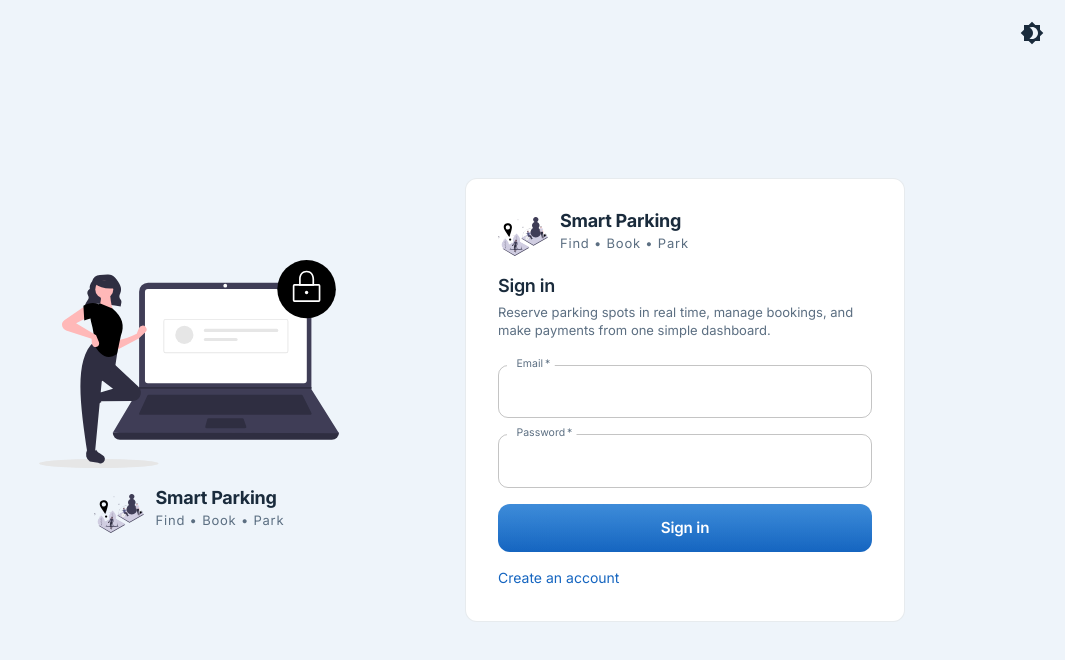
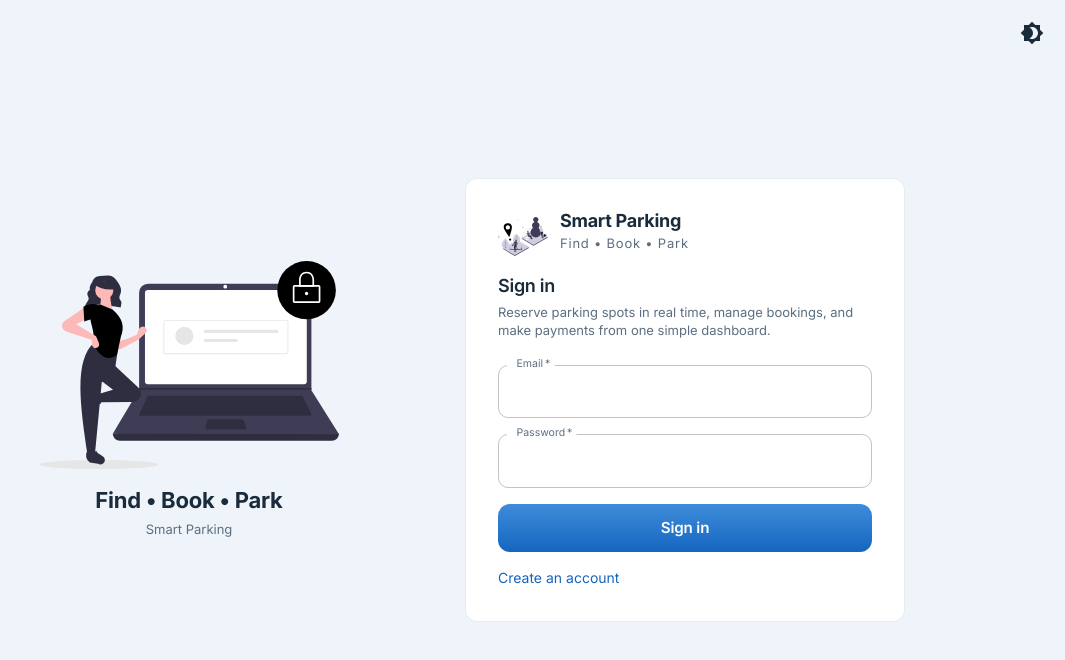
Before and after one commit to imkpk/smart-parking-system, a React (Vite) app in the folder frontend/: page /login in a window 1280 px wide. Shown: the top 660 px of the page, without its empty margins (215-1280 px from the left). Built offline with nearby package versions, Linux system fonts and the light colour scheme; no server answers.

Commit message:
fix(frontend): restore original typography below login illustration

```diff
--- a/frontend/src/pages/auth/AuthPageShell.tsx
+++ b/frontend/src/pages/auth/AuthPageShell.tsx
@@ -63,8 +63,17 @@ export function AuthPageShell({
           sx={{ display: { xs: 'none', md: 'flex' }, px: 2, py: 1 }}
         >
           <Illustration maxWidth={300} name={illustration} />
-          <Box sx={{ display: 'flex', justifyContent: 'center', width: '100%' }}>
-            <LoginBrandBlock logoUrl={branding.logoUrl} name={branding.name} />
+          <Box sx={{ maxWidth: 320, textAlign: 'center' }}>
+            <Typography
+              component="h2"
+              sx={{ fontWeight: 700, letterSpacing: '-0.01em', lineHeight: 1.15 }}
+              variant="h4"
+            >
+              {brand.loginHero}
+            </Typography>
+            <Typography color="text.secondary" sx={{ mt: 0.75 }} variant="body2">
+              {branding.name}
+            </Typography>
           </Box>
         </Stack>
 
```
Also changed, not shown: 1 other file (tests, documents, lock files or other folders).
